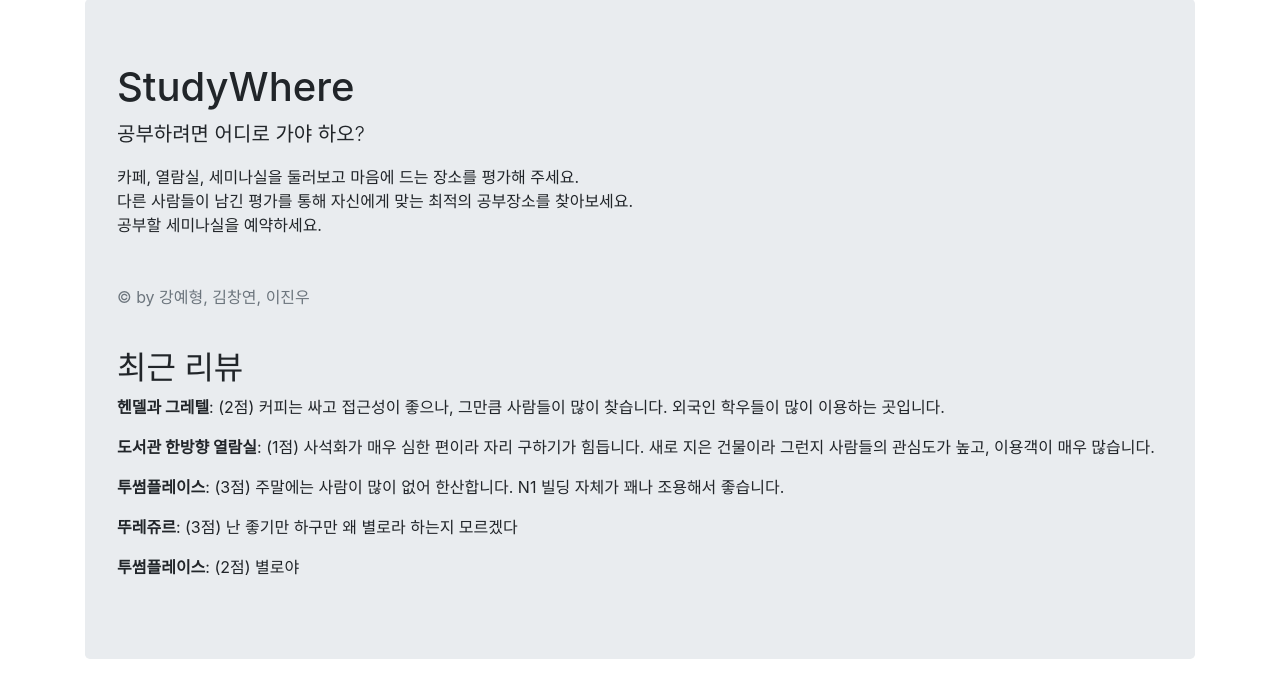
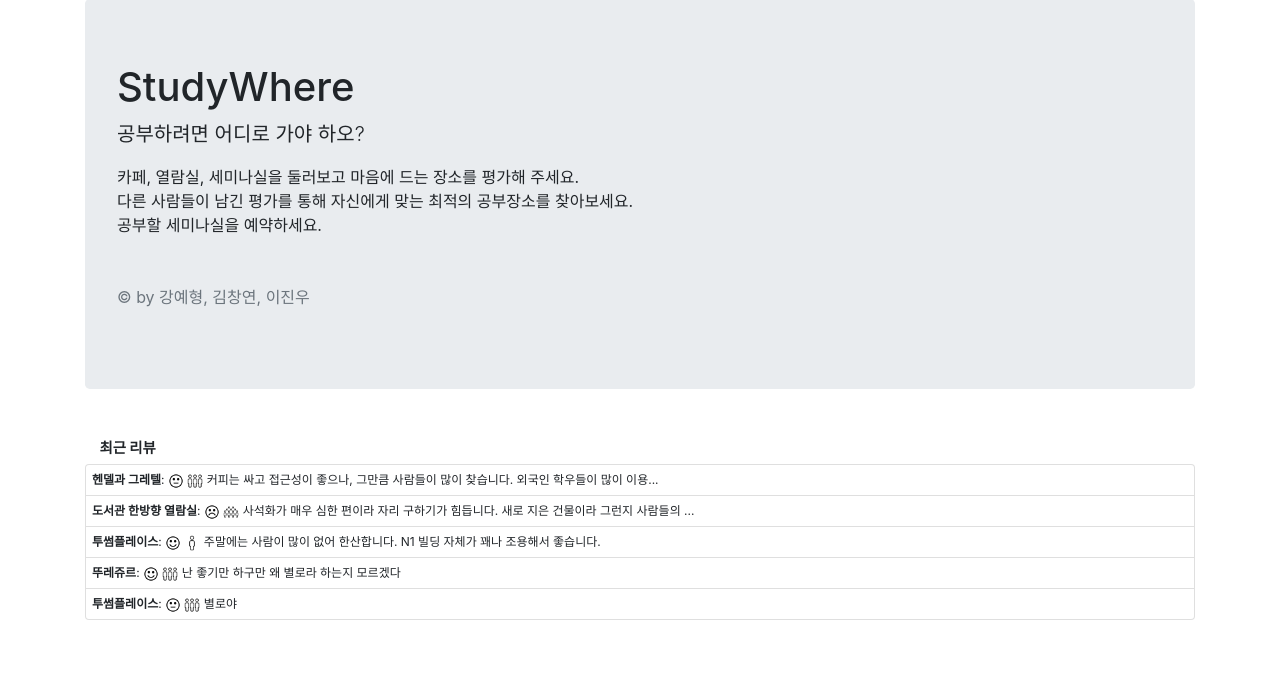
Before and after one commit to GrasshopperBears/IntroToDB_StudyWhere, a Flask app: page / in a window 1280 px wide. Shown: the part 151-842 px from the top of the page. After the commit the page ends 771 px from the top, so only its background shows below. Run offline with Flask 2, Linux system fonts and the light colour scheme; data comes from the database, SQL or seed files in the repository; some libraries are stand-ins or nearby versions.

Commit message:
메인 화면에 뜨는 최근 리뷰 스타일을 예쁘게 바꿈

```diff
--- a/app/static/css/studywhere.css
+++ b/app/static/css/studywhere.css
@@ -19,6 +19,11 @@ body {
 .rating-icon {
   width:  22px;
   height: 22px;
+}
+
+.rating-icon--small {
+  width:  16px;
+  height: 16px;
 }
 
 .slot__tags {
@@ -48,3 +53,20 @@ body {
 {
   max-width: 300px;
 }
+
+.recent-reviews
+{
+  font-size: 75%;
+  padding-bottom: 5em;
+}
+
+.recent-reviews h1
+{
+  font-size: 120%;
+  font-weight: bold;
+  padding-left: 1em;
+}
+
+.recent-reviews li {
+  padding: 0.5em;
+}
--- a/app/templates/home.html
+++ b/app/templates/home.html
@@ -9,18 +9,41 @@
   다른 사람들이 남긴 평가를 통해 자신에게 맞는 최적의 공부장소를 찾아보세요.<br>
   공부할 세미나실을 예약하세요.</p>
   <p class="mt-5 mb-3 text-muted">&copy; by 강예형, 김창연, 이진우</p>
+</section>
 
 {% if recent_reviews %}
+  <section class="recent-reviews">
+    <br>
+    <h1>최근 리뷰</h1>
 
-    <br>
-    <h2>최근 리뷰</h2>
+    <ul class="list-group">
       {% for review in recent_reviews %}
+        <li class="list-group-item">
 
-      <p><b>{{ review.location.name }}</b>: ({{ review.like_score }}점) {{ review.comment }}</p>
+          <b>{{ review.location.name }}</b>:
+          <img class="rating-icon rating-icon--small"
+            alt="만족도: {{ review.get_like_score_text() }}"
+            title="만족도: {{ review.get_like_score_text() }}"
+            src="/static/images/like-{{ review.like_score }}.png">
+          <img class="rating-icon rating-icon--small"
+            alt="사람 수: {{ review.get_crowded_score_text() }}"
+            title="사람 수: {{ review.get_crowded_score_text() }}"
+            src="/static/images/crowd-{{ review.crowded_score }}.png">
+          {% if review.comment %}
+            {% if review.comment|length > 50 %}
+              {{review.comment[:50] + '...'}}
+            {% else %}
+              {{review.comment[:50]}}
+            {% endif %}
+          {% else %}
+            {{ '(한줄평 없음.)' }}
+          {% endif %}
 
+        </li>
       {% endfor %}
+    </ul>
 
+  </section>
 {% endif %}
-</section>
 
 {% endblock %}
```
Lines whose indentation alone changed are shown as unchanged.
